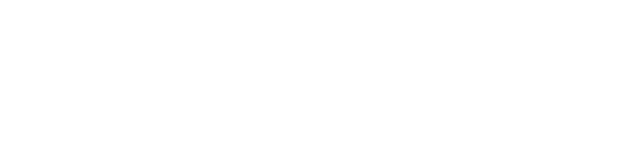
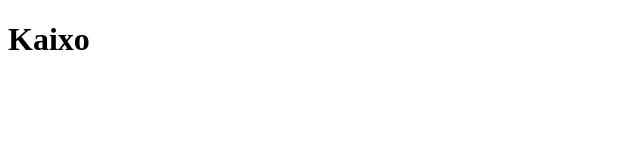
Before and after one commit to 04azabala/frogak_azterketarako, a plain HTML site: page index.html in a window 1280 px wide. Shown: the whole page, without its empty margins (0-640 px from the left). Drawn offline with Linux system fonts and the light colour scheme.

Commit message:
Bigarren commita

```diff
--- a/index.html
+++ b/index.html
@@ -6,6 +6,6 @@
     <title>Document</title>
 </head>
 <body>
-
+    <h1>Kaixo</h1>
 </body>
 </html>
```
